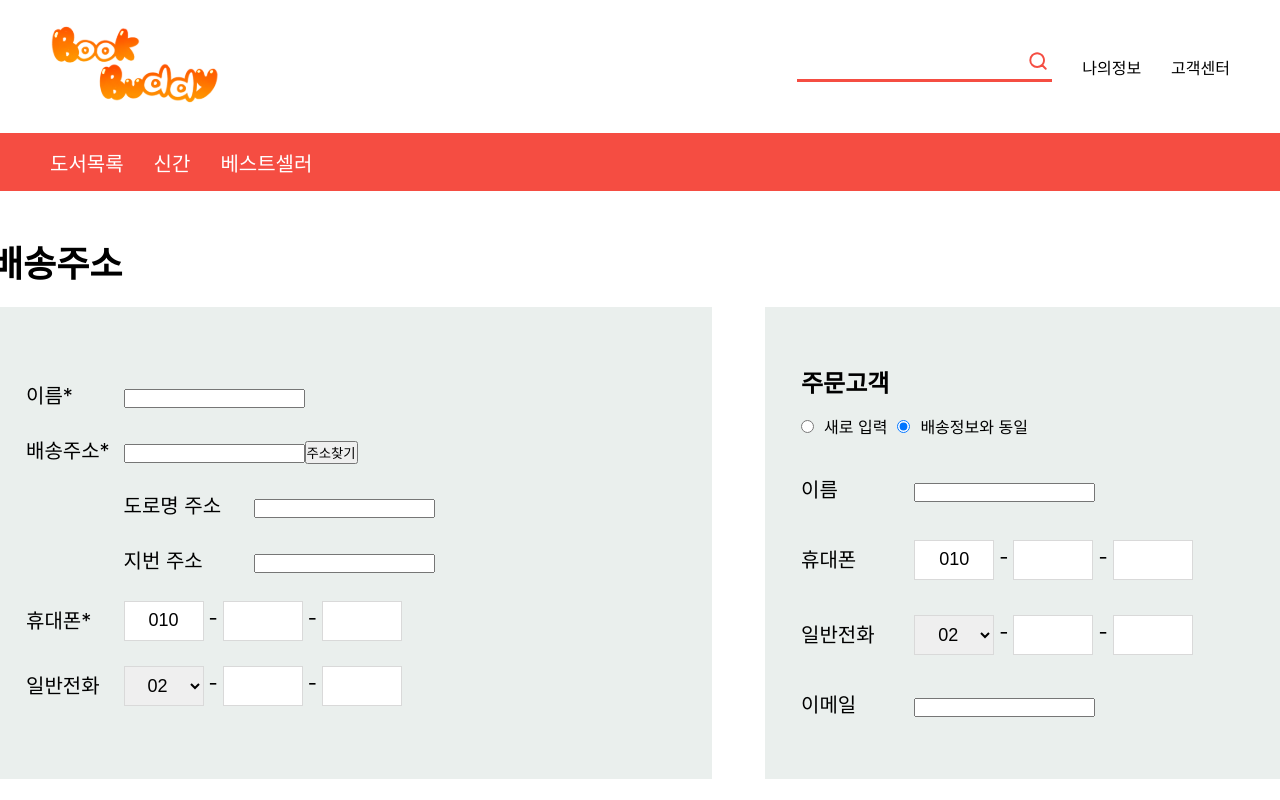
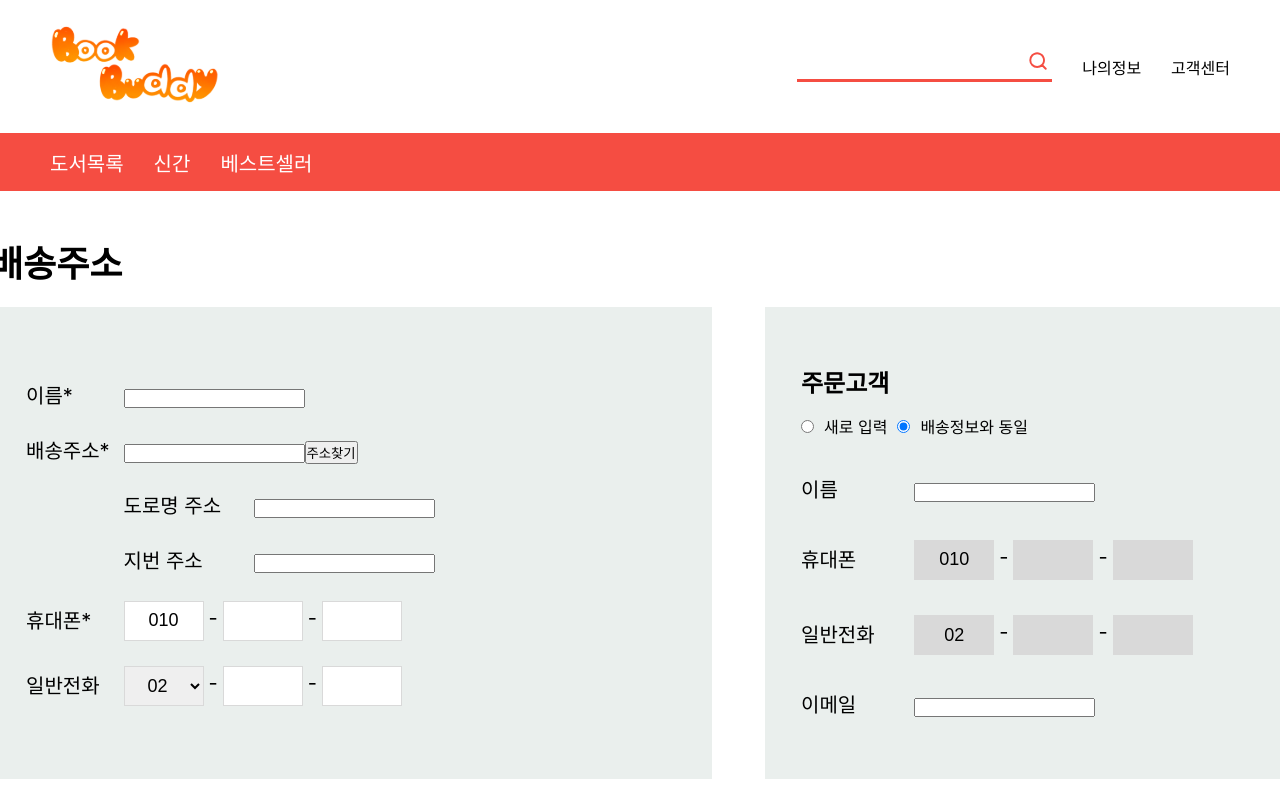
Before and after one commit to HyeranJo/bookbuddy, a React (Create React App) app in the folder client/: page /payment in a window 1280 px wide. Both pictures are taken after a click on the radio button 903 px from the left and 426 px from the top of the page. Built offline with nearby package versions, Linux system fonts and the light colour scheme.

Commit message:
Feat: 모든 전화번호를 실시간으로 저장, 배송정보와동일 버튼 로직 구현

```diff
--- a/client/src/components/input/CallNumber.tsx
+++ b/client/src/components/input/CallNumber.tsx
@@ -1,19 +1,49 @@
-import React, { useRef, useState } from 'react';
-import { useRecoilState } from 'recoil';
+import React, { useEffect, useRef, useState } from 'react';
+import { useRecoilState, useRecoilValue } from 'recoil';
 import { styled } from 'styled-components';
-import { CellPhoneNumberAtom, TelephoneNumberAtom } from '../../recoil/Payment';
+import {
+  Cell_Ship_Atom,
+  Tel_Ship_Atom,
+  Cell_Cstmr_Atom,
+  Tel_Cstmr_Atom,
+  radio_Atom,
+} from '../../recoil/Payment';
 
-// 휴대폰일경우 defaultValue 필수
 interface CallNumberProps {
+  // 휴대폰일경우
   defaultValue?: string;
+  // 배송지 or 주문자
+  infoType: 'ship' | 'customer';
 }
 
-const CallNumber = ({ defaultValue }: CallNumberProps) => {
+const CallNumber = ({ defaultValue, infoType }: CallNumberProps) => {
   const number2Ref = useRef<HTMLInputElement>(null);
-  const [cellPhoneNumber, setCellPhoneNumber] =
-    useRecoilState(CellPhoneNumberAtom);
-  const [telephoneNumber, setTelephoneNumber] =
-    useRecoilState(TelephoneNumberAtom);
+  const [cell_Ship, setCell_Ship] = useRecoilState(Cell_Ship_Atom);
+  const [tel_Ship, setTel_Ship] = useRecoilState(Tel_Ship_Atom);
+  const [cell_Cstmr, setCell_Cstmr] = useRecoilState(Cell_Cstmr_Atom);
+  const [tel_Cstmr, setTel_Cstmr] = useRecoilState(Tel_Cstmr_Atom);
+  const radioValue = useRecoilValue(radio_Atom);
+  const [inputValue1, setInputValue1] = useState('');
+  const [inputValue2, setInputValue2] = useState('');
+
+  useEffect(() => {
+    // 배송정보와 동일 클릭시
+    if (radioValue === '배송정보와동일') {
+      // '휴대폰 && 주문자' 정보에 '휴대폰 && 배송지' 정보 입력
+      const copy1 = [...cell_Cstmr];
+      copy1[0] = cell_Ship[0];
+      copy1[1] = cell_Ship[1];
+      copy1[2] = cell_Ship[2];
+      setCell_Cstmr(copy1);
+
+      // '일반전화 && 주문자' 정보에 '일반전화 && 배송지' 정보 입력
+      const copy2 = [...tel_Cstmr];
+      copy2[0] = tel_Ship[0];
+      copy2[1] = tel_Ship[1];
+      copy2[2] = tel_Ship[2];
+      setTel_Cstmr(copy2);
+    }
+  }, [radioValue]);
 
   /** 전화번호 앞자리 입력시 뒷자리로 자동 탭 해주는 함수  */
   const number1Value = (e: any) => {
@@ -28,23 +58,44 @@ const CallNumber = ({ defaultValue }: CallNumberProps) => {
     index: number,
   ) => {
     const value = e.target.value;
-    // 휴대폰일 경우
-    if (defaultValue) {
-      const copy = [...cellPhoneNumber];
+    // 휴대폰 && 배송지
+    if (defaultValue && infoType === 'ship') {
+      const copy = [...cell_Ship];
       copy[index] = value;
-      setCellPhoneNumber(copy);
+      setCell_Ship(copy);
     }
-    // 일반 전화일 경우
-    else {
-      const copy = [...telephoneNumber];
+    // 일반 전화 && 배송지
+    else if (!defaultValue && infoType === 'ship') {
+      const copy = [...tel_Ship];
       copy[index] = value;
-      setTelephoneNumber(copy);
+      setTel_Ship(copy);
+    }
+    // 휴대폰 && 주문자
+    else if (defaultValue && infoType === 'customer') {
+      const copy = [...cell_Cstmr];
+      copy[index] = value;
+      setCell_Cstmr(copy);
+    }
+    // 일반 전화 && 주문자
+    else if (!defaultValue && infoType === 'customer') {
+      const copy = [...tel_Cstmr];
+      copy[index] = value;
+      setTel_Cstmr(copy);
     }
   };
 
   return (
     <div style={{ display: 'flex', gap: '5px' }}>
+      {/* =======================식별, 지역번호========================= */}
       {defaultValue ? (
+        // 휴대폰 && 주문자 && 배송정보와동일
+        radioValue === '배송정보와동일' && infoType === 'customer' ? (
+          <Styled_PhoneNumber.Input
+            $backGroundColor={true}
+            value={cell_Cstmr[0]}
+            readOnly
+          />
+        ) : (
           // 휴대폰
           <Styled_PhoneNumber.Input
             type="number"
@@ -53,6 +104,14 @@ const CallNumber = ({ defaultValue }: CallNumberProps) => {
             onChange={(e: React.ChangeEvent<HTMLInputElement>) => {
               CallNumberCollecter(e, 0);
             }}
+          />
+        )
+      ) : // 일반전화 && 주문자 && 배송정보와동일
+      radioValue === '배송정보와동일' && infoType === 'customer' ? (
+        <Styled_PhoneNumber.Input
+          $backGroundColor={true}
+          value={tel_Cstmr[0]}
+          readOnly
         />
       ) : (
         // 일반전화
@@ -80,37 +139,59 @@ const CallNumber = ({ defaultValue }: CallNumberProps) => {
           <option value="064">064</option>
         </Styled_PhoneNumber.Select>
       )}
-      -
+      {/* =======================전화번호 앞자리========================= */}-
+      {radioValue === '배송정보와동일' && infoType === 'customer' ? (
         <Styled_PhoneNumber.Input
-        type="number"
+          $backGroundColor={true}
+          value={defaultValue ? cell_Cstmr[1] : tel_Cstmr[1]}
+          readOnly
+        />
+      ) : (
+        <Styled_PhoneNumber.Input
+          type="text"
           pattern="\d*"
           maxLength={4}
+          value={inputValue1 || ''}
           onChange={(e: React.ChangeEvent<HTMLInputElement>) => {
+            setInputValue1(e.target.value);
             number1Value(e);
             CallNumberCollecter(e, 1);
           }}
         />
-      -
+      )}
+      {/* =======================전화번호 뒷자리========================= */}-
+      {radioValue === '배송정보와동일' && infoType === 'customer' ? (
+        <Styled_PhoneNumber.Input
+          $backGroundColor={true}
+          value={defaultValue ? cell_Cstmr[1] : tel_Cstmr[2]}
+          readOnly
+        />
+      ) : (
         <Styled_PhoneNumber.Input
           type="text"
           pattern="\d*"
           maxLength={4}
+          value={inputValue2 || ''}
           ref={number2Ref}
           onChange={(e: React.ChangeEvent<HTMLInputElement>) => {
+            setInputValue2(e.target.value);
             CallNumberCollecter(e, 2);
           }}
         />
+      )}
     </div>
   );
 };
 
 export const Styled_PhoneNumber = {
-  Input: styled.input`
+  Input: styled.input<{ $backGroundColor?: boolean }>`
     width: 80px;
     height: 40px;
     text-align: center;
     font-size: var(--input-font-size);
     border: 1px solid var(--light-gray-color);
+    background-color: ${props =>
+      props.$backGroundColor ? 'var(--light-gray-color)' : 'white'};
 
     &::-webkit-inner-spin-button {
       -webkit-appearance: none;
--- a/client/src/pages/payment/Payment.styled.ts
+++ b/client/src/pages/payment/Payment.styled.ts
@@ -16,7 +16,7 @@ export const Styled_Payment = {
       align-items: center;
       background-color: var(--category-color);
     }
-    & > .shipping-ddress {
+    & > .shipping-address {
       width: 722px;
       height: 472px;
     }
@@ -34,7 +34,7 @@ export const Styled_Payment = {
     border-collapse: collapse; //표 테두리 삭제
     table-layout: fixed; //테이블 크기 고정
 
-    &#shipping-ddress-table {
+    &#shipping-address-table {
       width: 650px;
       height: 350px;
     }
--- a/client/src/pages/payment/Payment.tsx
+++ b/client/src/pages/payment/Payment.tsx
@@ -1,9 +1,29 @@
-import React from 'react';
+import React, { useEffect, useState } from 'react';
 import { Styled_Payment } from './Payment.styled';
 import { Styled_Layout } from '../BlankPageLayout';
 import CallNumber from '../../components/input/CallNumber';
+import { useRecoilValue, useSetRecoilState } from 'recoil';
+import {
+  Cell_Ship_Atom,
+  Tel_Ship_Atom,
+  Cell_Cstmr_Atom,
+  Tel_Cstmr_Atom,
+  radio_Atom,
+} from '../../recoil/Payment';
 
 const Payment = () => {
+  const a = useRecoilValue(Cell_Ship_Atom);
+  const b = useRecoilValue(Tel_Ship_Atom);
+  const c = useRecoilValue(Cell_Cstmr_Atom);
+  const d = useRecoilValue(Tel_Cstmr_Atom);
+  const setRadioValue = useSetRecoilState(radio_Atom);
+
+  console.log(`배송지폰: ${a}, 배송지전번: ${b}, 고객폰: ${c}, 고객전번: ${d}`);
+
+  const radioHandleChange = (e: React.ChangeEvent<HTMLInputElement>) => {
+    setRadioValue(e.target.value);
+  };
+
   return (
     <>
       <Styled_Layout.Container className="container">
@@ -11,8 +31,8 @@ const Payment = () => {
           <Styled_Payment.Content>
             <Styled_Layout.H1>배송주소</Styled_Layout.H1>
             <Styled_Payment.Address>
-              <div className="shipping-ddress">
-                <Styled_Payment.Table id="shipping-ddress-table">
+              <div className="shipping-address">
+                <Styled_Payment.Table id="shipping-address-table">
                   <colgroup>
                     <col style={{ width: '15%' }}></col>
                     <col style={{ width: '20%' }}></col>
@@ -49,13 +69,13 @@ const Payment = () => {
                     <tr>
                       <td>휴대폰*</td>
                       <td colSpan={2}>
-                        <CallNumber defaultValue="010" />
+                        <CallNumber defaultValue="010" infoType="ship" />
                       </td>
                     </tr>
                     <tr>
                       <td>일반전화</td>
                       <td colSpan={2}>
-                        <CallNumber />
+                        <CallNumber infoType="ship" />
                       </td>
                     </tr>
                   </tbody>
@@ -70,6 +90,9 @@ const Payment = () => {
                       name="inputstyle"
                       id="새로입력"
                       value="새로입력"
+                      onChange={e => {
+                        radioHandleChange(e);
+                      }}
                       defaultChecked
                     />
                     <label htmlFor="inputstyle">새로 입력</label>
@@ -78,6 +101,9 @@ const Payment = () => {
                       name="inputstyle"
                       id="배송정보와동일"
                       value="배송정보와동일"
+                      onChange={e => {
+                        radioHandleChange(e);
+                      }}
                     />
                     <label htmlFor="inputstyle">배송정보와 동일</label>
                   </form>
@@ -97,13 +123,13 @@ const Payment = () => {
                     <tr>
                       <td>휴대폰</td>
                       <td>
-                        <CallNumber defaultValue="010" />
+                        <CallNumber defaultValue="010" infoType="customer" />
                       </td>
                     </tr>
                     <tr>
                       <td>일반전화</td>
                       <td>
-                        <CallNumber />
+                        <CallNumber infoType="customer" />
                       </td>
                     </tr>
                     <tr>
--- a/client/src/recoil/Payment.ts
+++ b/client/src/recoil/Payment.ts
@@ -1,13 +1,31 @@
 import { atom } from 'recoil';
 
-/** 휴대폰 번호 */
-export const CellPhoneNumberAtom = atom({
-  key: 'CallNumberAtom',
+/** 라디오버튼값(새로입력 or 배송정보와동일) */
+export const radio_Atom = atom({
+  key: 'radio_Atom',
+  default: '새로입력',
+});
+
+/** 휴대폰 && 배송지 */
+export const Cell_Ship_Atom = atom({
+  key: 'Cell_Ship_Atom',
   default: ['010'],
 });
 
-/** 전화 번호 */
-export const TelephoneNumberAtom = atom({
-  key: 'TelephoneNumberAtom',
+/** 일반전화 && 배송지 */
+export const Tel_Ship_Atom = atom({
+  key: 'Tel_Ship_Atom',
   default: ['02'],
 });
+
+/** 휴대폰 && 주문자 */
+export const Cell_Cstmr_Atom = atom({
+  key: 'Cell_Cstmr_Atom',
+  default: ['010'],
+});
+
+/** 일반전화 && 주문자 */
+export const Tel_Cstmr_Atom = atom({
+  key: 'Tel_Cstmr_Atom',
+  default: ['02'],
+});
```
Lines whose indentation alone changed are shown as unchanged.
